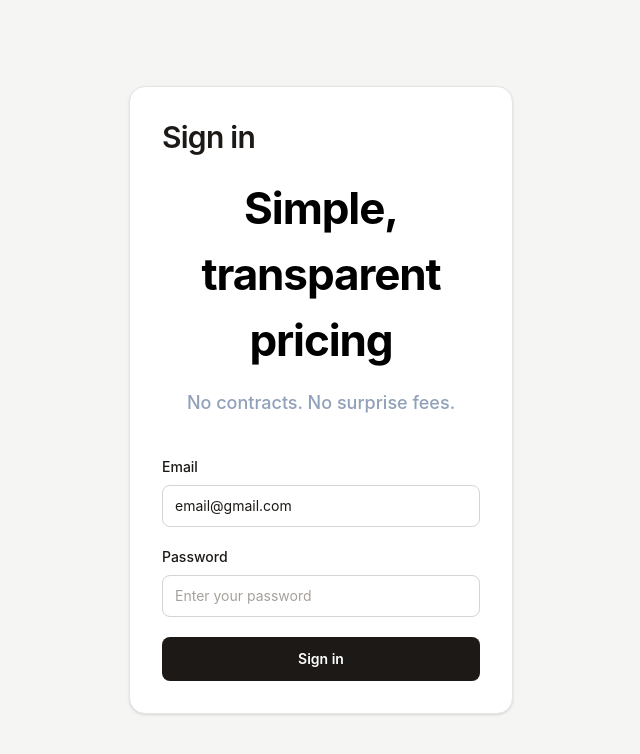
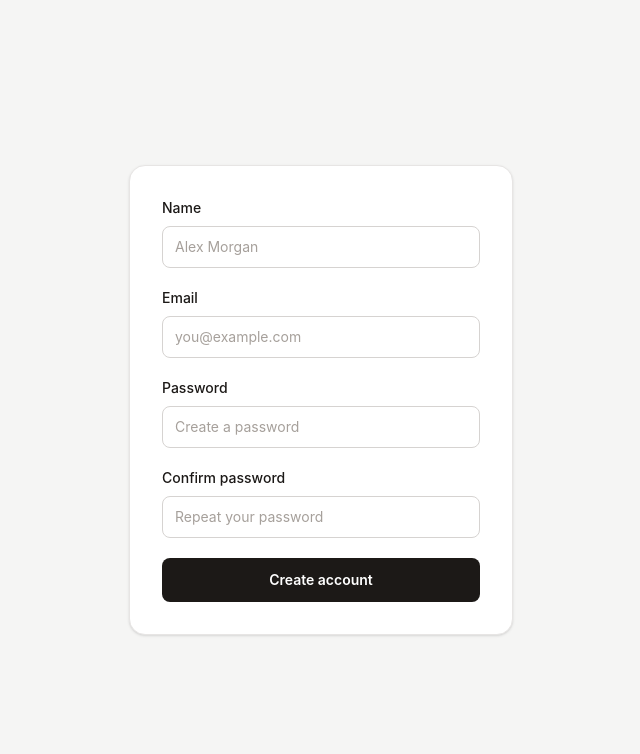
Before and after one commit to Sobindra2005/tailwind-project, a React (Vite) app: page / in a window 1280 px wide. Shown: the top 754 px of the page, without its empty margins (319-959 px from the left). Built offline with nearby package versions, Linux system fonts and the light colour scheme.

Commit message:
feat: implement Signup component with form validation and state management

```diff
--- a/src/App.jsx
+++ b/src/App.jsx
@@ -1,9 +1,9 @@
-import Login from "./components/Login";
-import Signup from "./components/Signup";
+
+import { Signup } from "./components/Signup";
 
 function App() {
   return (
-    <Login />
+    <Signup />
   );
 }
 
--- a/src/components/Signup.jsx
+++ b/src/components/Signup.jsx
@@ -1,22 +1,41 @@
 import { useState } from "react";
 
-function Signup() {
+export function Signup() {
+    const [formData, setFormData] = useState({
+        name: '',
+        email: '',
+        password: '',
+        confirmPassword: ''
+    })
+    const [isSubmitted, setIsSubmitted] = useState(false)
+
+    const variable = 'sobhindra@!12'
+    const pattern = /^(?=.*[A-Za-z])(?=.*\d)(?=.*[@#$%^&+=!]).{8,}$/
+
+
+    function handleSubmit(e) {
+        e.preventDefault()
+        if (formData.password.length < 8) {
+            console.log("password length must be greater than 8")
+            return;
+        }
+        else if (!pattern.test(formData.password)) {
+            console.log("pattern not match!!!")
+            return;
+        } else if (formData.password !== formData.confirmPassword) {
+            console.log("password and confirm Password should have same value")
+            return;
+        }
+
+        setIsSubmitted(true)
+    }
 
 
     return (
         <main className="flex min-h-screen items-center justify-center bg-stone-100 px-6 py-12 text-stone-900">
             <section className="w-full max-w-sm rounded-2xl border border-stone-200 bg-white p-8 shadow-sm">
-                <div className="mb-8">
-                    <p className="mb-3 text-sm font-semibold uppercase tracking-[0.2em] text-amber-700">
-                        Get started
-                    </p>
-                    <h1 className="text-3xl font-semibold tracking-tight">Create account</h1>
-                    <p className="mt-2 text-sm leading-6 text-stone-500">
-                        Fill in your details to create an account.
-                    </p>
-                </div>
 
-                <form className="space-y-5" >
+                <form className="space-y-5" onSubmit={handleSubmit}>
                     <div>
                         <label className="mb-2 block text-sm font-medium" htmlFor="name">
                             Name
@@ -28,6 +47,8 @@ function Signup() {
                             placeholder="Alex Morgan"
                             required
                             type="text"
+                            value={formData.name}
+                            onChange={(e) => setFormData((prev) => ({ ...prev, name: e.target.value }))}
                         />
                     </div>
 
@@ -42,6 +63,8 @@ function Signup() {
                             placeholder="you@example.com"
                             required
                             type="email"
+                            value={formData.email}
+                            onChange={(e) => setFormData((prev) => ({ ...prev, email: e.target.value }))}
                         />
                     </div>
 
@@ -56,6 +79,8 @@ function Signup() {
                             placeholder="Create a password"
                             required
                             type="password"
+                            value={formData.password}
+                            onChange={(e) => setFormData((prev) => ({ ...prev, password: e.target.value }))}
                         />
                     </div>
 
@@ -70,6 +95,8 @@ function Signup() {
                             placeholder="Repeat your password"
                             required
                             type="password"
+                            value={formData.confirmPassword}
+                            onChange={(e) => setFormData((prev) => ({ ...prev, confirmPassword: e.target.value }))}
                         />
                     </div>
 
@@ -80,14 +107,12 @@ function Signup() {
                         Create account
                     </button>
                 </form>
-
-                <p className="mt-5 rounded-lg bg-emerald-50 px-3 py-2 text-center text-sm text-emerald-800">
-                    Account created for "here name".
-                </p>
+                {isSubmitted &&
+                    <p className="mt-5 rounded-lg bg-emerald-50 px-3 py-2 text-center text-sm text-emerald-800">
+                        Account created for {formData.name}.
+                    </p>}
 
             </section>
         </main>
     );
 }
-
-export default Signup;
```
